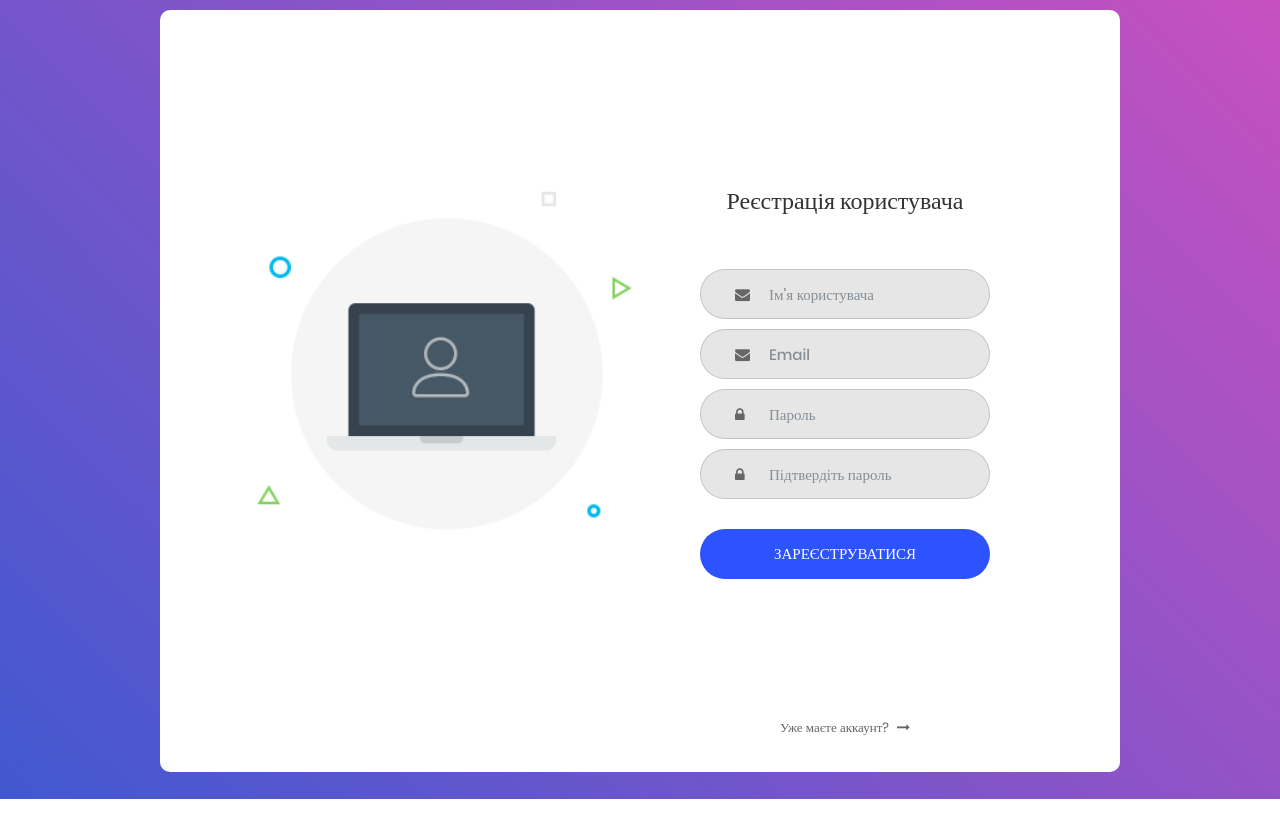
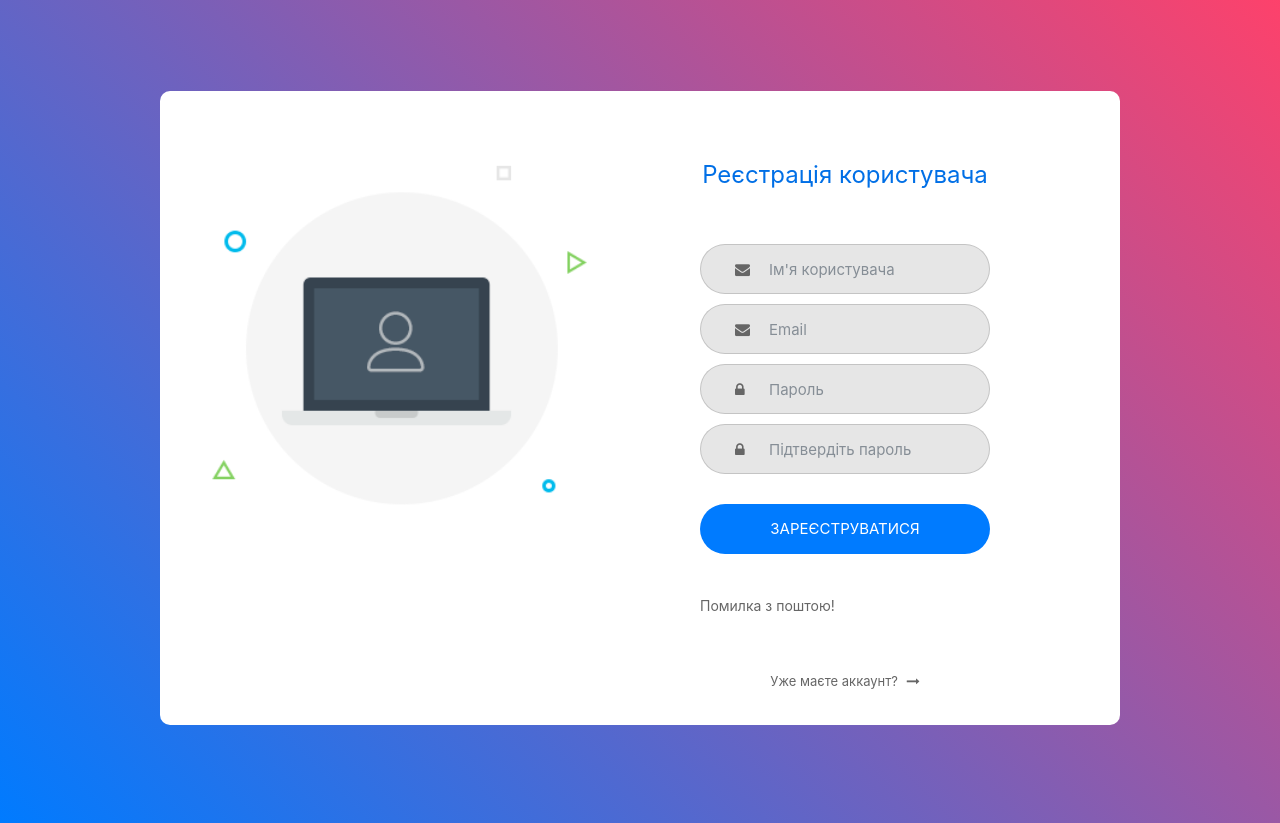
Before and after one commit to DmytroLopushanskyy/Social-Media-Monitoring, a Flask app: page /register in a window 1280 px wide. Before the commit the page ends 799 px from the top, so only its background shows below. Run offline with Flask 2, Linux system fonts and the light colour scheme; some libraries are stand-ins or nearby versions; some web fonts are replaced.

Commit message:
Front-End finished.

```diff
--- a/app.py
+++ b/app.py
@@ -23,12 +23,14 @@ def index():
     Home page
     :return: html
     """
-    print('HERE')
     if 'user' in session:
-        user = User(session['user'])
+        try:
+            user = User(session['user'])
+        except NameError:
+            return redirect(url_for('login'))
         data = {'username': session['user'], 'keywords': user.get_full_data(),
-                'links_telegram': user.get_pretty_links('telegram'),
-                'links_twitter': user.get_pretty_links('twitter')}
+                'telegram_links': user.get_pretty_links('telegram'),
+                'twitter_links': user.get_pretty_links('twitter')}
         print(data)
         return render_template('index.html', username=session['user'], data=data)
     flash("Create an account or login firstly", 'warning')
@@ -111,4 +113,4 @@ def logout():
 
 
 if __name__ == '__main__':
-    app.run(debug=True, port=5003)
+    app.run(debug=True, port=5004)
--- a/classes/user.py
+++ b/classes/user.py
@@ -15,6 +15,8 @@ class User:
         """Initialize User"""
         users = mongo.db.users
         login_user = users.find_one({'name': username})
+        if login_user is None:
+            raise NameError("wrong username")
         self.username = login_user['name']
         self.password = login_user['password']
         self.keywords = login_user['keywords']
--- a/static/css/main.css
+++ b/static/css/main.css
@@ -3,23 +3,27 @@
 [ FONT ]*/
 
 @font-face {
-    font-family: Poppins-Regular;
+    font-family: -apple-system, BlinkMacSystemFont, "Segoe UI", Roboto, "Helvetica Neue", Arial, sans-serif;
     src: url('../fonts/poppins/Poppins-Regular.ttf');
 }
 
 @font-face {
-    font-family: Poppins-Bold;
+    font-family: -apple-system, BlinkMacSystemFont, "Segoe UI", Roboto, "Helvetica Neue", Arial, sans-serif;
     src: url('../fonts/poppins/Poppins-Bold.ttf');
 }
 
 @font-face {
-    font-family: Poppins-Medium;
+    font-family: -apple-system, BlinkMacSystemFont, "Segoe UI", Roboto, "Helvetica Neue", Arial, sans-serif;
     src: url('../fonts/poppins/Poppins-Medium.ttf');
 }
 
 @font-face {
-    font-family: Montserrat-Bold;
+    font-family: -apple-system, BlinkMacSystemFont, "Segoe UI", Roboto, "Helvetica Neue", Arial, sans-serif;
     src: url('../fonts/montserrat/Montserrat-Bold.ttf');
+}
+
+#mess {
+    margin-top: 40px;
 }
 
 /*//////////////////////////////////////////////////////////////////
@@ -33,12 +37,12 @@
 
 body, html {
     height: 100%;
-    font-family: Poppins-Regular, sans-serif;
+    font-family: -apple-system, BlinkMacSystemFont, "Segoe UI", Roboto, "Helvetica Neue", Arial, sans-serif;
 }
 
 /*---------------------------------------------*/
 a {
-    font-family: Poppins-Regular;
+    font-family: -apple-system, BlinkMacSystemFont, "Segoe UI", Roboto, "Helvetica Neue", Arial, sans-serif;
     font-size: 14px;
     line-height: 1.7;
     color: #666666;
@@ -55,7 +59,7 @@ a:focus {
 
 a:hover {
     text-decoration: none;
-    color: #2d53fe;
+    color: #007bff;
 }
 
 /*---------------------------------------------*/
@@ -64,7 +68,7 @@ h1, h2, h3, h4, h5, h6 {
 }
 
 p {
-    font-family: Poppins-Regular;
+    font-family: -apple-system, BlinkMacSystemFont, "Segoe UI", Roboto, "Helvetica Neue", Arial, sans-serif;
     font-size: 14px;
     line-height: 1.7;
     color: #666666;
@@ -175,14 +179,14 @@ iframe {
 /*//////////////////////////////////////////////////////////////////
 [ Utility ]*/
 .txt1 {
-    font-family: Poppins-Regular;
+    font-family: -apple-system, BlinkMacSystemFont, "Segoe UI", Roboto, "Helvetica Neue", Arial, sans-serif;
     font-size: 13px;
     line-height: 1.5;
     color: #999999;
 }
 
 .txt2 {
-    font-family: Poppins-Regular;
+    font-family: -apple-system, BlinkMacSystemFont, "Segoe UI", Roboto, "Helvetica Neue", Arial, sans-serif;
     font-size: 13px;
     line-height: 1.5;
     color: #666666;
@@ -199,9 +203,13 @@ iframe {
     margin-top: -17px;
 }
 
+body {
+    overflow: hidden;
+}
+
 .container-login100 {
     width: 100%;
-    height: 102vh;
+    height: 105vh;
     display: -webkit-box;
     display: -webkit-flex;
     display: -moz-box;
@@ -212,10 +220,10 @@ iframe {
     align-items: center;
     padding: 15px;
     background: #9053c7;
-    background: -webkit-linear-gradient(-135deg, #c850c0, #4158d0);
-    background: -o-linear-gradient(-135deg, #c850c0, #4158d0);
-    background: -moz-linear-gradient(-135deg, #c850c0, #4158d0);
-    background: linear-gradient(-135deg, #c850c0, #4158d0);
+    background: -webkit-linear-gradient(-135deg, #ff416a, #007bff);
+    background: -o-linear-gradient(-135deg, #ff416a, #007bff);
+    background: -moz-linear-gradient(-135deg, #ff416a, #007bff);
+    background: linear-gradient(-135deg, #ff416a, #007bff);
 }
 
 .wrap-login100 {
@@ -231,7 +239,7 @@ iframe {
     display: flex;
     flex-wrap: wrap;
     justify-content: space-between;
-    padding: 177px 130px 33px 95px;
+    padding: 70px 130px 33px 50px;
 }
 
 /*------------------------------------------------------------------
@@ -251,9 +259,9 @@ iframe {
 }
 
 .login100-form-title {
-    font-family: Poppins-Bold;
+    font-family: -apple-system, BlinkMacSystemFont, "Segoe UI", Roboto, "Helvetica Neue", Arial, sans-serif;
     font-size: 24px;
-    color: #333333;
+    color: #006fe6;
     line-height: 1.2;
     text-align: center;
 
@@ -272,7 +280,7 @@ iframe {
 }
 
 .input100 {
-    font-family: Poppins-Medium;
+    font-family: -apple-system, BlinkMacSystemFont, "Segoe UI", Roboto, "Helvetica Neue", Arial, sans-serif;
     font-size: 15px;
     line-height: 1.5;
     color: #666666;
@@ -346,7 +354,7 @@ iframe {
 }
 
 .input100:focus + .focus-input100 + .symbol-input100 {
-    color: #2d53fe;
+    color: #007bff;
     padding-left: 28px;
 }
 
@@ -365,7 +373,7 @@ iframe {
 }
 
 .login100-form-btn {
-    font-family: Montserrat-Bold;
+    font-family: -apple-system, BlinkMacSystemFont, "Segoe UI", Roboto, "Helvetica Neue", Arial, sans-serif;
     font-size: 15px;
     line-height: 1.5;
     color: #fff;
@@ -374,7 +382,7 @@ iframe {
     width: 100%;
     height: 50px;
     border-radius: 25px;
-    background: #2d53fe;
+    background: #007bff;
     display: -webkit-box;
     display: -webkit-flex;
     display: -moz-box;
@@ -391,17 +399,20 @@ iframe {
 }
 
 .login100-form-btn:hover {
-    background: #333333;
+    background: #006fe6;
 }
 
 
 /*------------------------------------------------------------------
 [ Responsive ]*/
 
+.wrap-login100 {
+    margin-top: 10px;
+}
 
 @media (max-width: 992px) {
     .wrap-login100 {
-        padding: 177px 90px 33px 85px;
+        padding: 50px 90px 33px 85px;
     }
 
     .login100-pic {
@@ -415,7 +426,7 @@ iframe {
 
 @media (max-width: 768px) {
     .wrap-login100 {
-        padding: 100px 80px 33px 80px;
+        padding: 50px 80px 33px 80px;
     }
 
     .login100-pic {
@@ -429,7 +440,7 @@ iframe {
 
 @media (max-width: 576px) {
     .wrap-login100 {
-        padding: 100px 15px 33px 15px;
+        padding: 50px 15px 33px 15px;
     }
 }
 
@@ -458,7 +469,7 @@ iframe {
     right: 8px;
     pointer-events: none;
 
-    font-family: Poppins-Medium;
+    font-family: -apple-system, BlinkMacSystemFont, "Segoe UI", Roboto, "Helvetica Neue", Arial, sans-serif;
     color: #c80000;
     font-size: 13px;
     line-height: 1.4;
@@ -475,7 +486,7 @@ iframe {
 
 .alert-validate::after {
     content: "\f06a";
-    font-family: FontAwesome;
+    font-family: -apple-system, BlinkMacSystemFont, "Segoe UI", Roboto, "Helvetica Neue", Arial, sans-serif;
     display: block;
     position: absolute;
     color: #c80000;
--- a/templates/main_register.html
+++ b/templates/main_register.html
@@ -1,11 +1,9 @@
 <!DOCTYPE html>
 <html lang="en">
 <head>
-    <title>Login V1</title>
+    <title>TrackMe</title>
     <meta charset="UTF-8">
     <meta name="viewport" content="width=device-width, initial-scale=1">
-    <!--===============================================================================================-->
-    <link rel="icon" type="image/png" href="../static/images/icons/favicon.ico"/>
     <!--===============================================================================================-->
     <link rel="stylesheet" type="text/css" href="../static/vendor/bootstrap/css/bootstrap.min.css">
     <!--===============================================================================================-->
@@ -19,18 +17,10 @@
     <!--===============================================================================================-->
     <link rel="stylesheet" type="text/css" href="../static/css/util.css">
     <link rel="stylesheet" type="text/css" href="../static/css/main.css">
+    <link rel="icon" type="image/png" href="../static/images/shards-dashboards-logo.svg">
     <!--===============================================================================================-->
 </head>
 <body>
-{% with messages = get_flashed_messages(with_categories=true) %}
-    {% if messages %}
-        {% for category, message in messages %}
-            <div class="error_alert alert alert-{{ category }}">
-                {{ message }}
-            </div>
-        {% endfor %}
-    {% endif %}
-{% endwith %}
 {% block body %}{% endblock %}
 <div class="limiter">
     <div class="container-login100">
@@ -103,8 +93,8 @@
                     </button>
                 </div>
 
-
-                <div class="text-center p-t-136">
+                <p id="mess">Помилка з поштою!</p>
+                <div class="text-center p-t-50">
 
                     <a class="txt2" href=" {{ url_for('login') }}">
                         Уже маєте аккаунт?
```
Also changed, not shown: classes/keyword.py (+14 -14 lines), templates/index.html (+31 -15 lines), templates/main_login.html (+4 -14 lines), static/styles/shards-dashboards.1.1.0.css.
